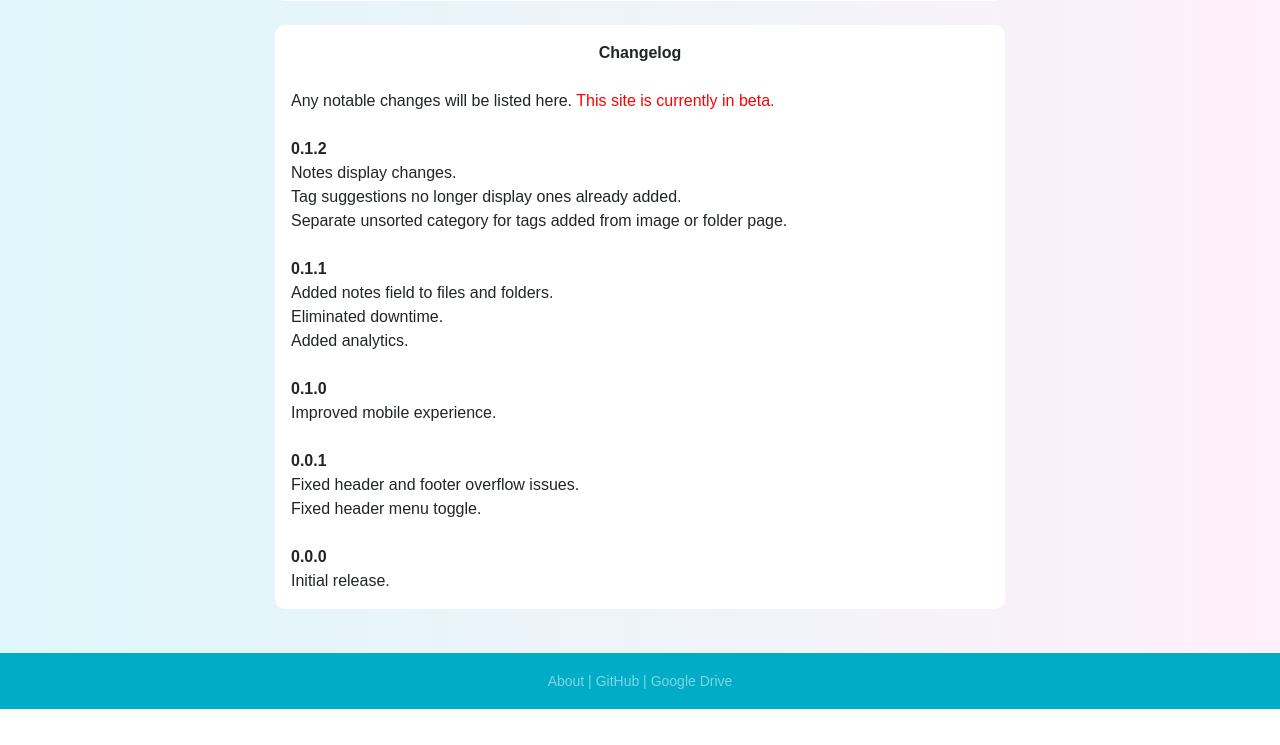
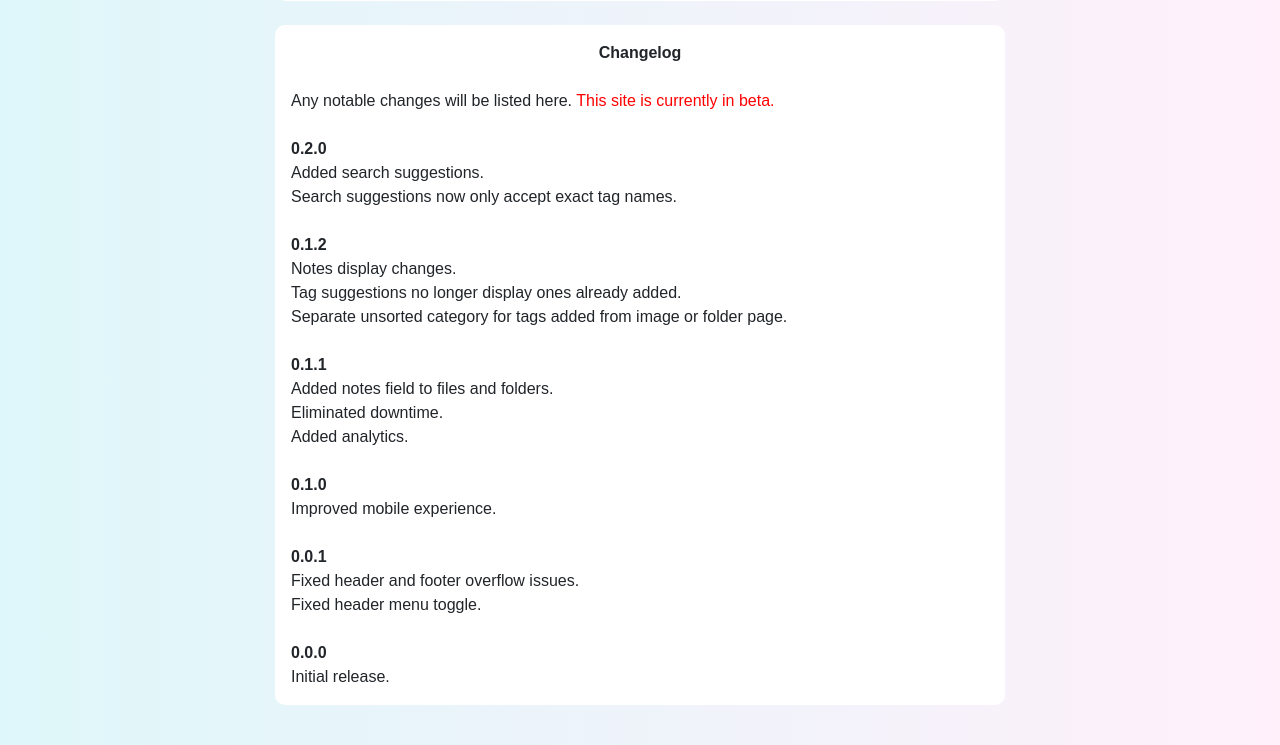
Before and after one commit to camelfantasy/hibike-euphonium-archive, a Python web app: template flask_app/templates/about.html in a window 1280 px wide. Shown: the part 381-1126 px from the top of the page. Before the commit the page ends 1090 px from the top, so only its background shows below. Run offline with Jinja, Linux system fonts and the light colour scheme; the template is opened without the code that fills it, so the values that code supplies are empty; some libraries are stand-ins or nearby versions.

Commit message:
search suggestions

```diff
--- a/flask_app/static/custom.css
+++ b/flask_app/static/custom.css
@@ -109,12 +109,12 @@ pre {
     padding-top: 100px;
 }
 
-.autocomplete {
+.autocomplete, .autocomplete-search {
     position: relative;
     display: inline-block;
 }
 
-.autocomplete-items {
+.autocomplete-items, .autocomplete-items-search {
     position: absolute;
     border: 1px solid #d4d4d4;
     border-bottom: none;
@@ -127,20 +127,20 @@ pre {
     overflow:auto;
 }
 
-.autocomplete-items div {
+.autocomplete-items div, .autocomplete-items-search div {
     padding: 10px;
     cursor: pointer;
     background-color: #fff;
     border-bottom: 1px solid #d4d4d4;
 }
 
-.autocomplete-items div:hover {
+.autocomplete-items div:hover, .autocomplete-items-search div:hover {
     background-color: #e9e9e9;
 }
 
-.autocomplete-active {
-    background-color: rgb(0, 172, 198) !important;
-    color: #ffffff;
+.autocomplete-active, .autocomplete-active-search {
+    background-color: #d3f4f8 !important;
+    color: black;
 }
 
 .footer {
--- a/flask_app/templates/about.html
+++ b/flask_app/templates/about.html
@@ -34,6 +34,14 @@
             <div>
                 Any notable changes will be listed here.
                 <span style="color:red">This site is currently in beta.</span>
+            </div>
+            <br>
+            <div>
+                <b>0.2.0</b>
+                <br>
+                Added search suggestions.
+                <br>
+                Search suggestions now only accept exact tag names.
             </div>
             <br>
             <div>
--- a/flask_app/templates/base.html
+++ b/flask_app/templates/base.html
@@ -41,6 +41,108 @@
                 e.preventDefault();
             };
         })(), true);
+
+        {% if current_user.is_authenticated %}
+        // search suggestions autocomplete below
+        function search_autocomplete(inp, arr) {
+            var currentFocus;
+
+            // checks for new input
+            inp.addEventListener("input", function(e) {
+                var a, b, i, val = this.value;
+                closeAllLists();
+                if (!val) { return false;}
+                currentFocus = -1;
+
+                // div element containing tags
+                a = document.createElement("DIV");
+                a.setAttribute("id", this.id + "autocomplete-list-search");
+                a.setAttribute("class", "autocomplete-items-search");
+                this.parentNode.appendChild(a);
+
+                var numItems = 0;
+                for (i = 0; i < arr.length; i++) {
+                    // check for same initial letters ignoring case and limits results to 5
+                    if (arr[i].substr(0, val.length).toUpperCase() == val.toUpperCase() && numItems++ < 5) {
+                        b = document.createElement("DIV");
+                        b.innerHTML = "<strong>" + arr[i].substr(0, val.length) + "</strong>";
+                        b.innerHTML += arr[i].substr(val.length);
+                        b.innerHTML += "<input type='hidden' value='" + arr[i] + "'>";
+                        b.setAttribute("style", "padding:3px")
+
+                        // called when tag is clicked
+                        b.addEventListener("click", function(e) {
+                            inp.value = this.getElementsByTagName("input")[0].value;
+                            closeAllLists();
+                        });
+                    a.appendChild(b);
+                    }
+                }
+
+                // selects first item
+                if (numItems > 0) {
+                    var x = document.getElementById(this.id + "autocomplete-list-search");
+                    if (x) x = x.getElementsByTagName("div");
+                    currentFocus++;
+                    addActive(x);
+                }
+            });
+
+            // checks when key is pressed
+            inp.addEventListener("keydown", function(e) {
+                var x = document.getElementById(this.id + "autocomplete-list-search");
+                if (x) x = x.getElementsByTagName("div");
+                if (e.keyCode == 40) { // down
+                    currentFocus++;
+                    addActive(x);
+                } else if (e.keyCode == 38) { // up
+                    currentFocus--;
+                    addActive(x);
+                } else if (e.keyCode == 13 && document.getElementsByClassName("autocomplete-active-search").length != 0) { // enter
+                    e.preventDefault();
+                    if (currentFocus > -1) {
+                        if (x) x[currentFocus].click();
+                    }
+                }
+            });
+
+            // select tag
+            function addActive(x) {
+                if (!x) return false;
+                removeActive(x);
+                if (currentFocus >= x.length) currentFocus = 0;
+                if (currentFocus < 0) currentFocus = (x.length - 1);
+                x[currentFocus].classList.add("autocomplete-active-search");
+            }
+
+            // deselect tag
+            function removeActive(x) {
+                for (var i = 0; i < x.length; i++) {
+                    x[i].classList.remove("autocomplete-active-search");
+                }
+            }
+
+            // close tag list
+            function closeAllLists(elmnt) {
+                var x = document.getElementsByClassName("autocomplete-items-search");
+                for (var i = 0; i < x.length; i++) {
+                    if (elmnt != x[i] && elmnt != inp) {
+                        x[i].parentNode.removeChild(x[i]);
+                    }
+                }
+            }
+
+            document.addEventListener("click", function (e) {
+                closeAllLists(e.target);
+            });
+        }
+
+        // extract server response
+        var search_dict = { "search_tags" : {{ searchtags|tojson }} };
+        var search_tags = search_dict.search_tags;
+
+        search_autocomplete(document.getElementById("searchInput"), search_tags);
+        {% endif %}
     </script>
     <script src="https://code.jquery.com/jquery-3.2.1.min.js" integrity="sha384-xBuQ/xzmlsLoJpyjoggmTEz8OWUFM0/RC5BsqQBDX2v5cMvDHcMakNTNrHIW2I5f" crossorigin="anonymous"></script>
     <script src="https://cdn.jsdelivr.net/npm/popper.js@1.16.0/dist/umd/popper.min.js" integrity="sha384-Q6E9RHvbIyZFJoft+2mJbHaEWldlvI9IOYy5n3zV9zzTtmI3UksdQRVvoxMfooAo" crossorigin="anonymous"></script>
--- a/flask_app/templates/header.html
+++ b/flask_app/templates/header.html
@@ -24,12 +24,12 @@
                 </a>
             </li>
             <li class="nav-item">
-                <form action="/" class="form-inline" style="margin:0px; display:inline-block; padding-right:8px" method="POST">
+                <form action="/" class="form-inline autocomplete-search" style="margin:0px; display:inline-block" method="POST">
                     {{ searchform.csrf_token }}
-                    {{ searchform.search_query(class="form-control", placeholder="Search", autocomplete="off") }}
+                    {{ searchform.search_query(class="form-control", id="searchInput", placeholder="Search", autocomplete="off") }}
                 </form>
             </li>
-            <li class="nav-item">
+            <li class="nav-item" style="padding-left:8px">
                 <a class="nav-link nav-link-custom" href="{{ url_for('users.login') }}">
                     {% if current_user.is_authenticated %}
                     Account
```
Also changed, not shown: flask_app/results/routes.py (+27 -19 lines), flask_app/users/routes.py (+8 -5 lines), README.md.
